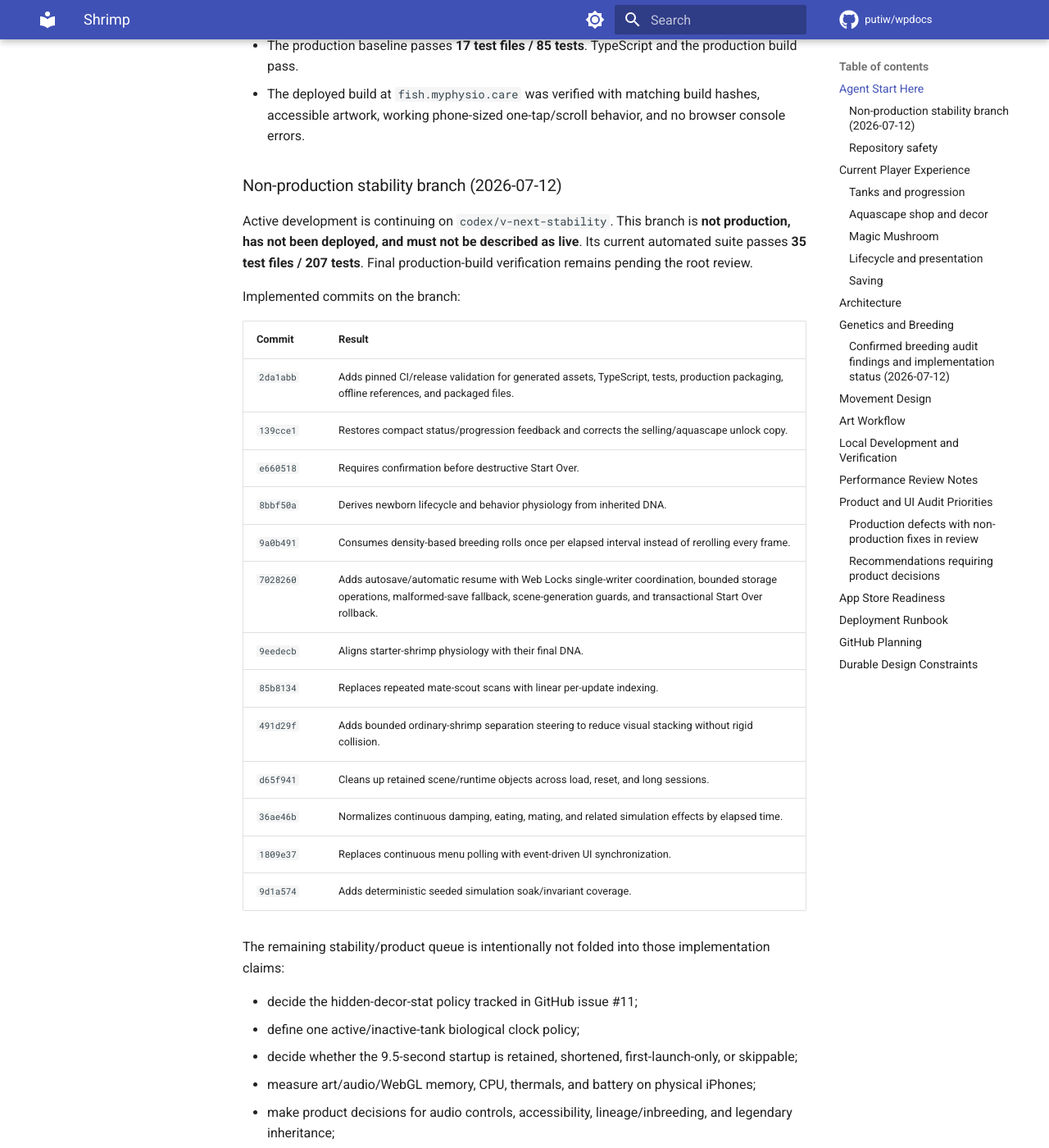
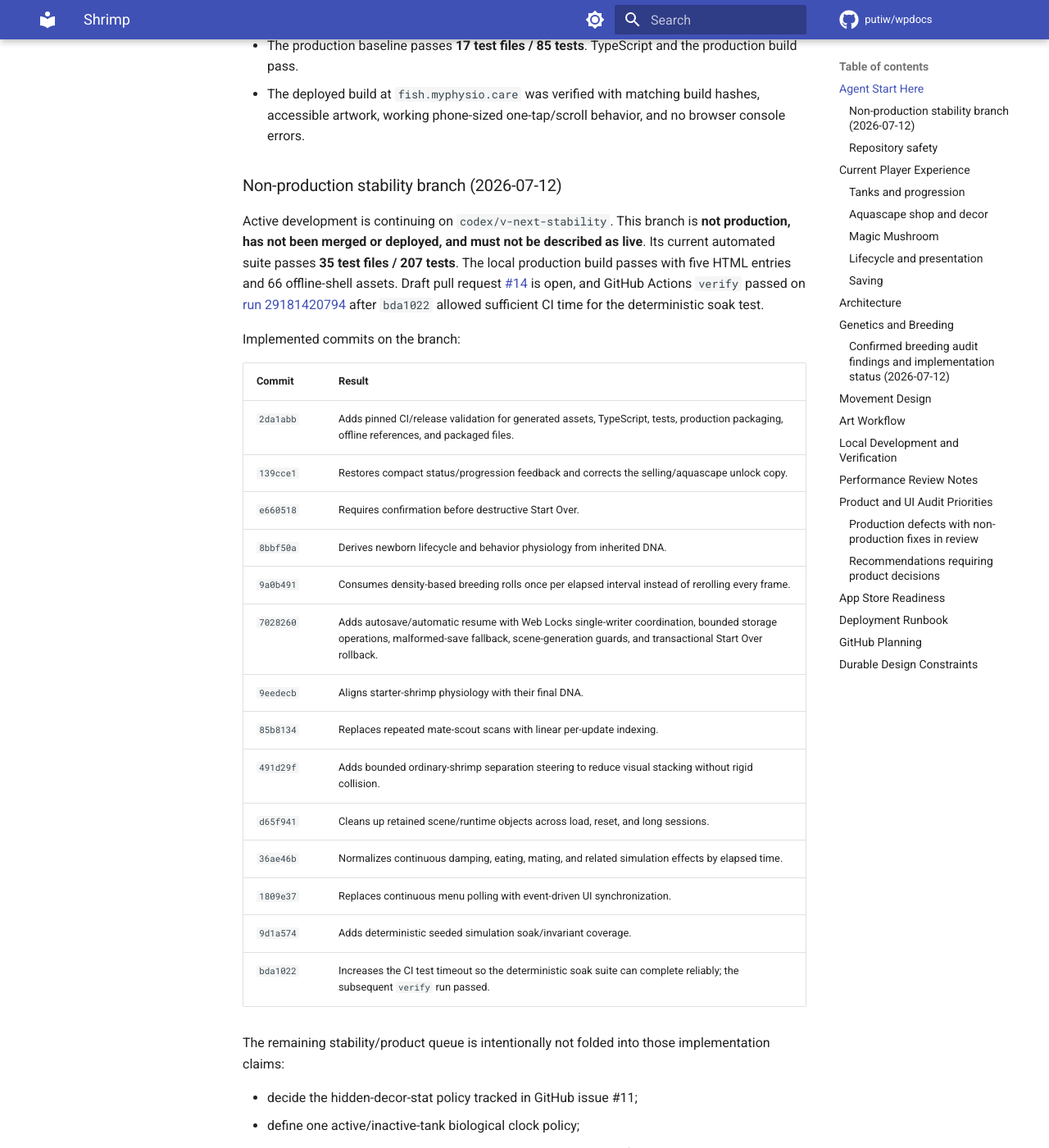
Before and after one commit to putiw/wpdocs, an MkDocs documentation site: the page built from docs/projects/shrimp.md, in a window 1280 px wide and 1400 px high, scrolled down 970 px. Shown: the whole window at 82% size. Built offline with MkDocs 1.6.1 and Material for MkDocs 9.7.7, drawn with Linux system fonts in a browser that asks for light colours; comment, search, counter and statistics services are not loaded; some of the changed text lies outside the part shown.

Commit message:
Record Shrimp stability PR verification

```diff
--- a/docs/projects/shrimp.md
+++ b/docs/projects/shrimp.md
@@ -24,7 +24,7 @@ Current production and `main` state as of 2026-07-12:
 
 ### Non-production stability branch (2026-07-12)
 
-Active development is continuing on `codex/v-next-stability`. This branch is **not production, has not been deployed, and must not be described as live**. Its current automated suite passes **35 test files / 207 tests**. Final production-build verification remains pending the root review.
+Active development is continuing on `codex/v-next-stability`. This branch is **not production, has not been merged or deployed, and must not be described as live**. Its current automated suite passes **35 test files / 207 tests**. The local production build passes with five HTML entries and 66 offline-shell assets. Draft pull request [#14](https://github.com/putiw/shrimp/pull/14) is open, and GitHub Actions `verify` passed on [run 29181420794](https://github.com/putiw/shrimp/actions/runs/29181420794) after `bda1022` allowed sufficient CI time for the deterministic soak test.
 
 Implemented commits on the branch:
 
@@ -43,6 +43,7 @@ Implemented commits on the branch:
 | `36ae46b` | Normalizes continuous damping, eating, mating, and related simulation effects by elapsed time. |
 | `1809e37` | Replaces continuous menu polling with event-driven UI synchronization. |
 | `9d1a574` | Adds deterministic seeded simulation soak/invariant coverage. |
+| `bda1022` | Increases the CI test timeout so the deterministic soak suite can complete reliably; the subsequent `verify` run passed. |
 
 The remaining stability/product queue is intentionally not folded into those implementation claims:
 
@@ -367,6 +368,7 @@ Before creating work, inspect existing issues at `https://github.com/putiw/shrim
 - Issue #11 tracks the unresolved hidden-decor-stat decision.
 - Issue #12 tracks the iOS wrapper and external publishing decisions.
 - Issue #13 tracks browser/mobile release automation, soak coverage, and future native XCUITest work. CI and seeded soak coverage have landed on the non-production stability branch, but browser-level mobile E2E and native coverage remain open.
+- Draft PR #14 contains the stability branch. Its local build and CI verification pass, but it remains unmerged and undeployed.
 
 Label recommendations as recommendations. Do not present unmeasured performance suspicions, balance preferences, or possible Apple reviewer concerns as confirmed bugs.
 
```
